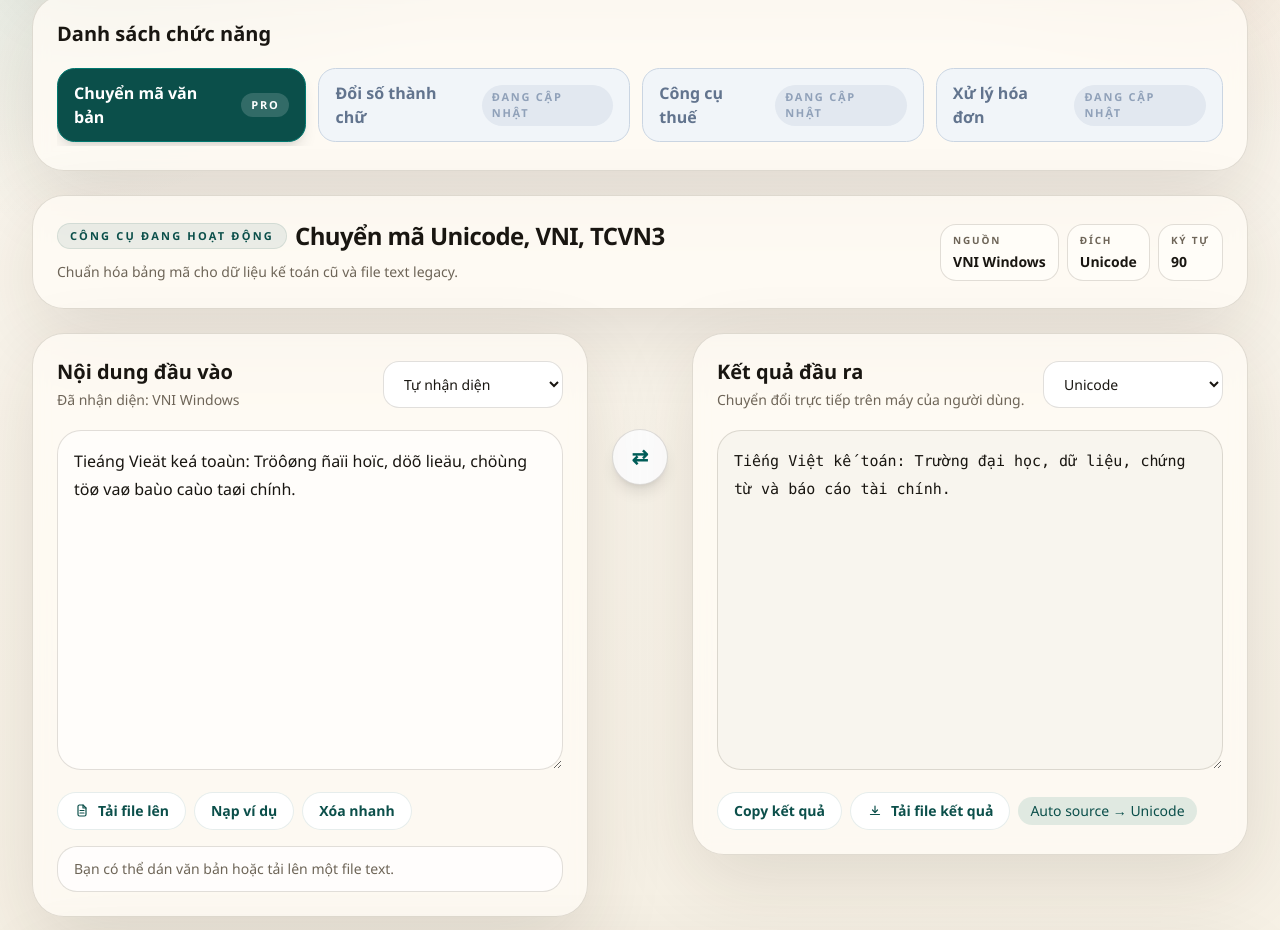
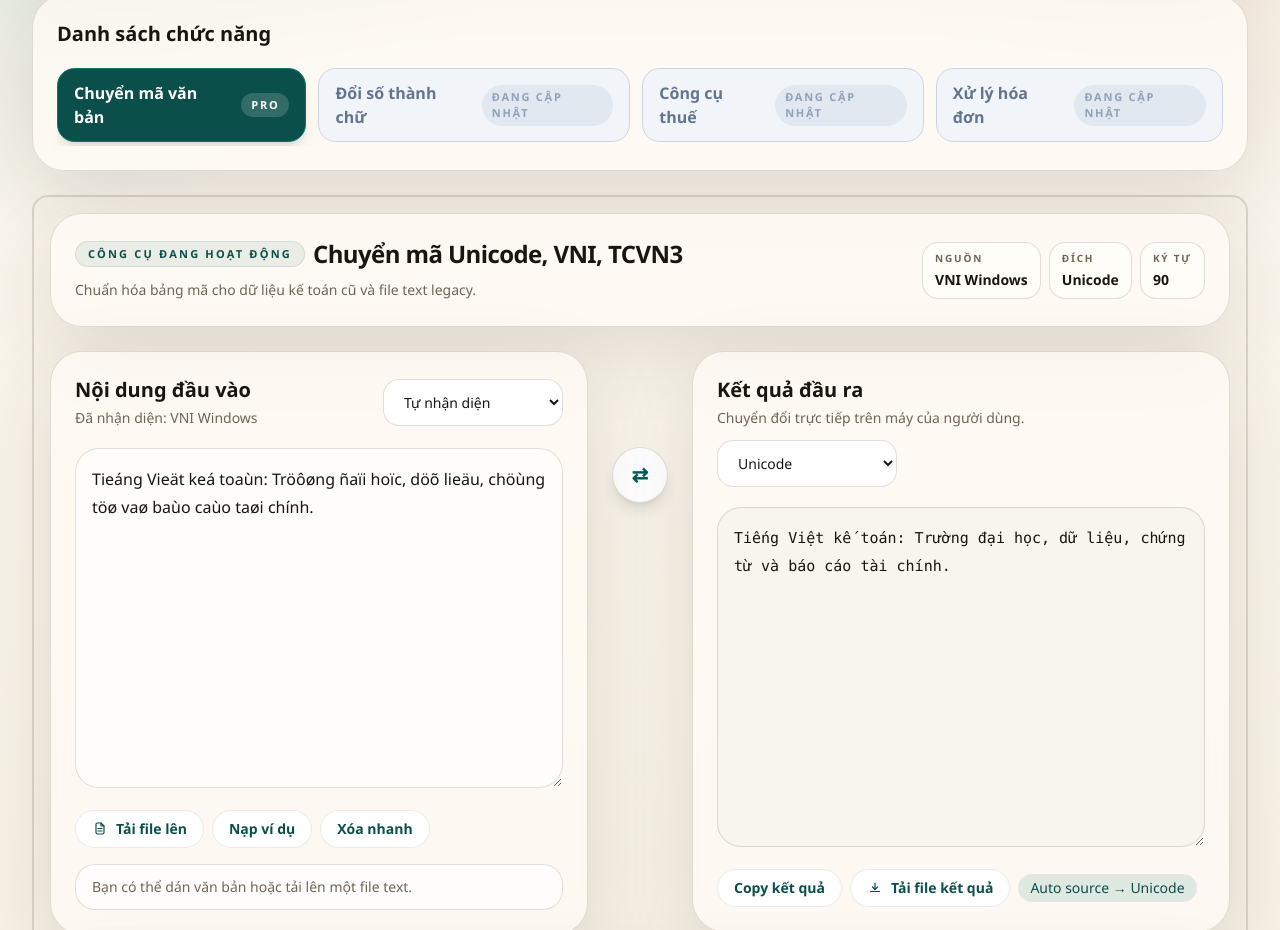
Before and after one commit to dungds/AccoutantHub, a Next.js app: page / in a window 1280 px wide. Shown: the part 354-1284 px from the top of the page. Built offline with nearby package versions, Linux system fonts and the light colour scheme.

Commit message:
border content

```diff
--- a/app/components/encoding-tool.tsx
+++ b/app/components/encoding-tool.tsx
@@ -224,7 +224,7 @@ export function EncodingTool() {
       : `Đang dùng đầu vào: ${getEncodingLabel(resolvedSourceEncoding)}`;
 
   return (
-    <section className="space-y-6">
+    <section className="space-y-6 p-4 border-2 border-[var(--line)] rounded-2xl">
       <div className="rounded-[2rem] border border-[var(--line)] bg-[var(--card)] p-5 shadow-[var(--shadow)] backdrop-blur sm:p-6">
         <div className="flex flex-wrap items-center justify-between gap-4">
           <div className="min-w-0">
```
